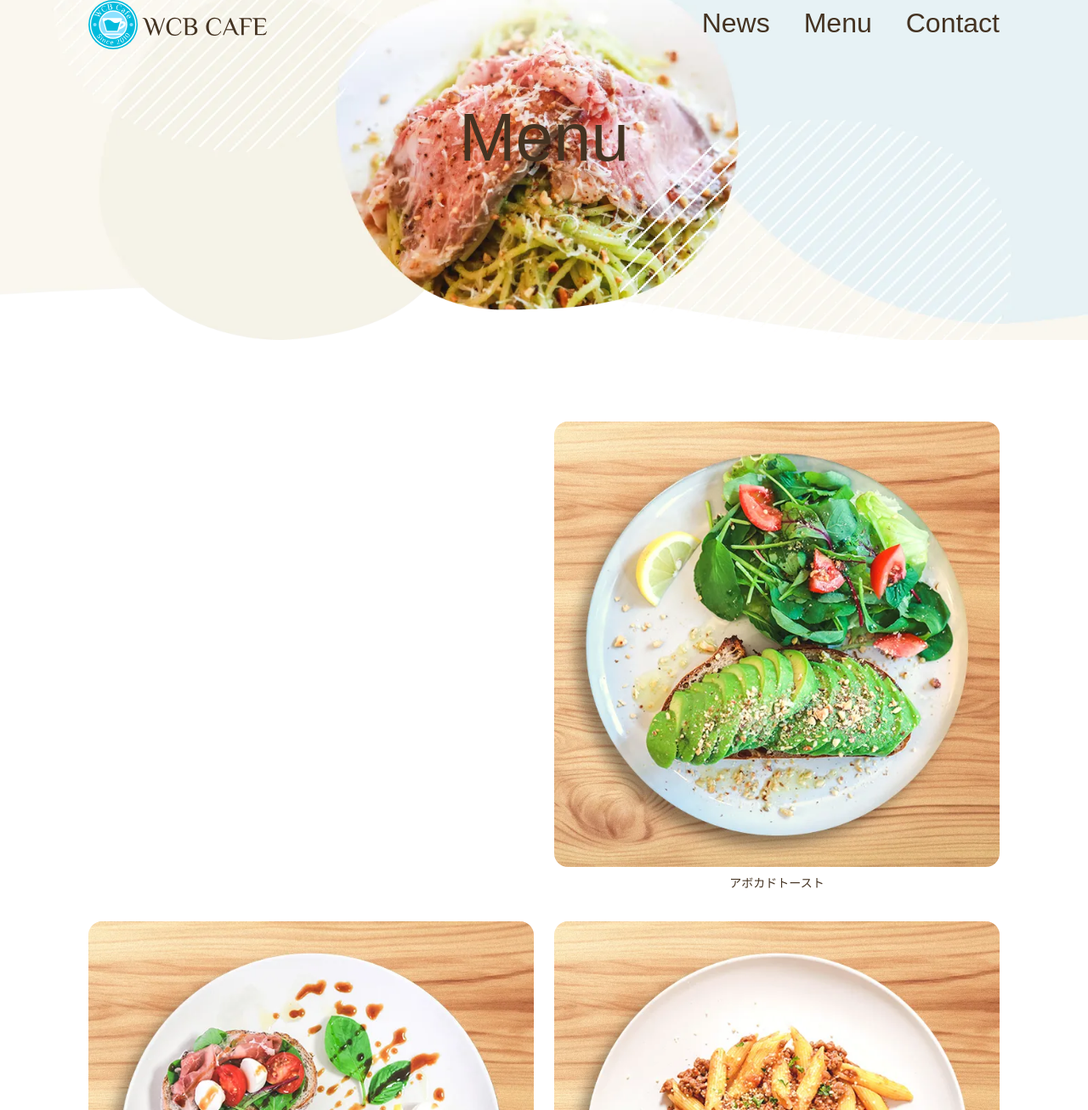
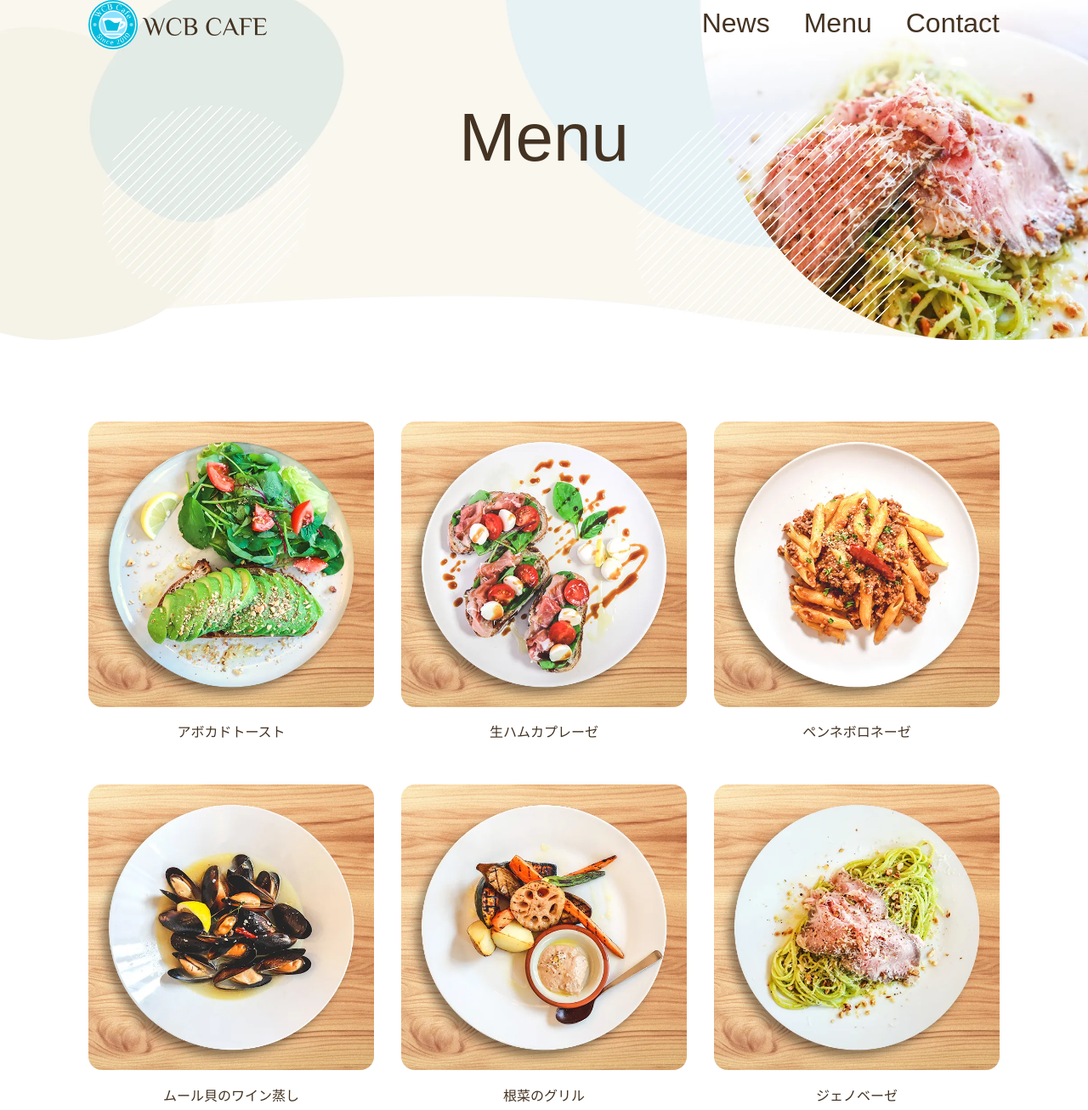
Before and after one commit to k025c0034/wcbcafe3, a plain HTML site: page menu.html in a window 1280 px wide. Shown: the top 1306 px of the page at 85% size. Drawn offline with Linux system fonts and the light colour scheme; some packages are replaced by stand-ins of ours; a web font is replaced by a local one.

Commit message:
文字のサイズと余白を調整しよう

```diff
--- a/css/style.css
+++ b/css/style.css
@@ -242,6 +242,19 @@ img {
     line-height: 1;
     margin-bottom: 1rem;
   }
+  .cover-menu{
+    background-image: url(../images/cover-menu-l.webp);
+  }
+  .grid{
+    gap: 3rem 2rem;
+    grid-template-columns: repeat(3, 1fr);
+  }
+  .item img{
+    margin-bottom: .5rem;
+  }
+  .item p{
+    font-size: 1rem;
+  }
   .page-footer{
     background-image: url(../images/footer-l.webp);
     padding-top: 12rem;
--- a/menu.html
+++ b/menu.html
@@ -32,10 +32,6 @@
     </div>
 
     <main class="wrapper grid">
-        <div class="item">
-            <img src="" alt="">
-            <p></p>
-        </div>
         <div class="item">
             <img src="images/menu1.webp" alt="">
             <p>アボカドトースト</p>
```
